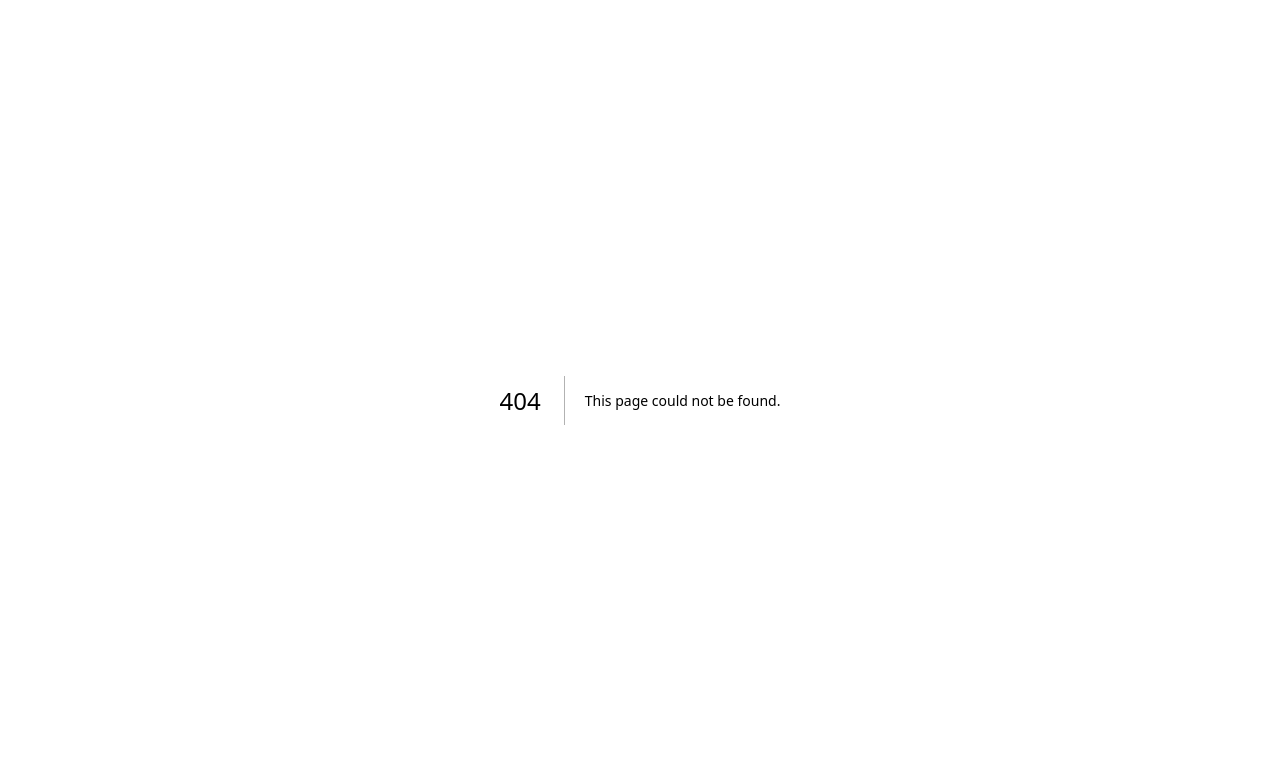
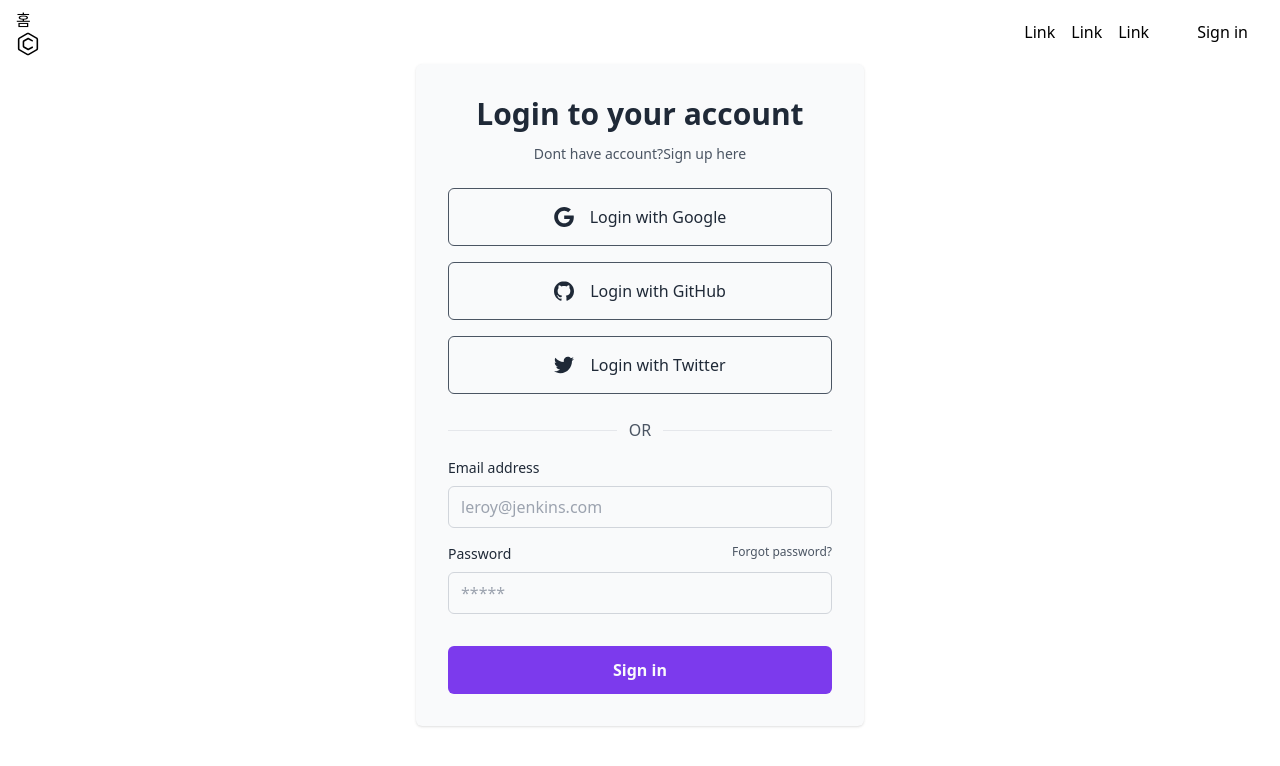
Before and after one commit to ShineTiger/my-kidney, a Next.js app: page /login in a window 1280 px wide. Before the commit this address had no page. Shown: the top 766 px of the page. Built offline with nearby package versions, Linux system fonts and the light colour scheme; no server answers.

Commit message:
:sparkles: 헤더에 구글 로그인 추가

```diff
--- a/components/header.tsx
+++ b/components/header.tsx
@@ -1,8 +1,13 @@
+import { useSession, signIn, signOut } from "next-auth/react";
+
 interface LayoutProps {
   title?: string;
 }
 
 export default function Header({ title }: LayoutProps) {
+  const { data: session, status } = useSession();
+  const loading = status === "loading";
+
   return (
     <header className="container flex items-center justify-between h-16 px-4 mx-auto rounded dark:bg-gray-900">
       <a rel="noopener noreferrer" href="#" aria-label="Homepage">
@@ -29,9 +34,29 @@ export default function Header({ title }: LayoutProps) {
             Link
           </a>
         </div>
-        <button className="px-4 py-2 rounded-md dark:bg-violet-400 dark:text-gray-900">
-          Sign up
-        </button>
+
+        {!session && (
+          <button
+            onClick={(e) => {
+              e.preventDefault();
+              signIn();
+            }}
+            className="px-4 py-2 rounded-md dark:bg-violet-400 dark:text-gray-900"
+          >
+            Sign in
+          </button>
+        )}
+        {session?.user && (
+          <button
+            onClick={(e) => {
+              e.preventDefault();
+              signOut();
+            }}
+            className="px-4 py-2 rounded-md dark:bg-violet-400 dark:text-gray-900"
+          >
+            Sign out
+          </button>
+        )}
       </div>
       <button className="flex items-center justify-center p-2 lg:hidden">
         <svg
--- /dev/null
+++ b/pages/login.tsx
@@ -0,0 +1,122 @@
+import Layout from "@/components/layout";
+import { useSession, signIn, signOut } from "next-auth/react";
+
+export default function login() {
+  const { data: session } = useSession();
+
+  return (
+    <Layout>
+      <div className="w-full max-w-md p-4 rounded-md shadow sm:p-8 bg-gray-50 text-gray-800 my-0 mx-auto">
+        <h2 className="mb-3 text-3xl font-semibold text-center">
+          Login to your account
+        </h2>
+        <p className="text-sm text-center text-gray-600">
+          Dont have account?
+          <a
+            href="#"
+            rel="noopener noreferrer"
+            className="focus:underline hover:underline"
+          >
+            Sign up here
+          </a>
+        </p>
+        <div className="my-6 space-y-4">
+          <button
+            aria-label="Login with Google"
+            type="button"
+            className="flex items-center justify-center w-full p-4 space-x-4 border rounded-md focus:ring-2 focus:ring-offset-1 border-gray-600 focus:ring-violet-600"
+          >
+            <svg
+              xmlns="http://www.w3.org/2000/svg"
+              viewBox="0 0 32 32"
+              className="w-5 h-5 fill-current"
+            >
+              <path d="M16.318 13.714v5.484h9.078c-0.37 2.354-2.745 6.901-9.078 6.901-5.458 0-9.917-4.521-9.917-10.099s4.458-10.099 9.917-10.099c3.109 0 5.193 1.318 6.38 2.464l4.339-4.182c-2.786-2.599-6.396-4.182-10.719-4.182-8.844 0-16 7.151-16 16s7.156 16 16 16c9.234 0 15.365-6.49 15.365-15.635 0-1.052-0.115-1.854-0.255-2.651z"></path>
+            </svg>
+            <p>Login with Google</p>
+          </button>
+          <button
+            aria-label="Login with GitHub"
+            role="button"
+            className="flex items-center justify-center w-full p-4 space-x-4 border rounded-md focus:ring-2 focus:ring-offset-1 border-gray-600 focus:ring-violet-600"
+          >
+            <svg
+              xmlns="http://www.w3.org/2000/svg"
+              viewBox="0 0 32 32"
+              className="w-5 h-5 fill-current"
+            >
+              <path d="M16 0.396c-8.839 0-16 7.167-16 16 0 7.073 4.584 13.068 10.937 15.183 0.803 0.151 1.093-0.344 1.093-0.772 0-0.38-0.009-1.385-0.015-2.719-4.453 0.964-5.391-2.151-5.391-2.151-0.729-1.844-1.781-2.339-1.781-2.339-1.448-0.989 0.115-0.968 0.115-0.968 1.604 0.109 2.448 1.645 2.448 1.645 1.427 2.448 3.744 1.74 4.661 1.328 0.14-1.031 0.557-1.74 1.011-2.135-3.552-0.401-7.287-1.776-7.287-7.907 0-1.751 0.62-3.177 1.645-4.297-0.177-0.401-0.719-2.031 0.141-4.235 0 0 1.339-0.427 4.4 1.641 1.281-0.355 2.641-0.532 4-0.541 1.36 0.009 2.719 0.187 4 0.541 3.043-2.068 4.381-1.641 4.381-1.641 0.859 2.204 0.317 3.833 0.161 4.235 1.015 1.12 1.635 2.547 1.635 4.297 0 6.145-3.74 7.5-7.296 7.891 0.556 0.479 1.077 1.464 1.077 2.959 0 2.14-0.020 3.864-0.020 4.385 0 0.416 0.28 0.916 1.104 0.755 6.4-2.093 10.979-8.093 10.979-15.156 0-8.833-7.161-16-16-16z"></path>
+            </svg>
+            <p>Login with GitHub</p>
+          </button>
+          <button
+            aria-label="Login with Twitter"
+            role="button"
+            className="flex items-center justify-center w-full p-4 space-x-4 border rounded-md focus:ring-2 focus:ring-offset-1 border-gray-600 focus:ring-violet-600"
+          >
+            <svg
+              xmlns="http://www.w3.org/2000/svg"
+              viewBox="0 0 32 32"
+              className="w-5 h-5 fill-current"
+            >
+              <path d="M31.937 6.093c-1.177 0.516-2.437 0.871-3.765 1.032 1.355-0.813 2.391-2.099 2.885-3.631-1.271 0.74-2.677 1.276-4.172 1.579-1.192-1.276-2.896-2.079-4.787-2.079-3.625 0-6.563 2.937-6.563 6.557 0 0.521 0.063 1.021 0.172 1.495-5.453-0.255-10.287-2.875-13.52-6.833-0.568 0.964-0.891 2.084-0.891 3.303 0 2.281 1.161 4.281 2.916 5.457-1.073-0.031-2.083-0.328-2.968-0.817v0.079c0 3.181 2.26 5.833 5.26 6.437-0.547 0.145-1.131 0.229-1.724 0.229-0.421 0-0.823-0.041-1.224-0.115 0.844 2.604 3.26 4.5 6.14 4.557-2.239 1.755-5.077 2.801-8.135 2.801-0.521 0-1.041-0.025-1.563-0.088 2.917 1.86 6.36 2.948 10.079 2.948 12.067 0 18.661-9.995 18.661-18.651 0-0.276 0-0.557-0.021-0.839 1.287-0.917 2.401-2.079 3.281-3.396z"></path>
+            </svg>
+            <p>Login with Twitter</p>
+          </button>
+        </div>
+        <div className="flex items-center w-full my-4">
+          <hr className="w-full text-gray-600" />
+          <p className="px-3 text-gray-600">OR</p>
+          <hr className="w-full text-gray-600" />
+        </div>
+        <form
+          noValidate
+          action=""
+          className="space-y-8 ng-untouched ng-pristine ng-valid"
+        >
+          <div className="space-y-4">
+            <div className="space-y-2">
+              <label htmlFor="email" className="block text-sm">
+                Email address
+              </label>
+              <input
+                type="email"
+                name="email"
+                id="email"
+                placeholder="leroy@jenkins.com"
+                className="w-full px-3 py-2 border rounded-md border-gray-300 bg-gray-50 text-gray-800 focus:border-violet-600"
+              />
+            </div>
+            <div className="space-y-2">
+              <div className="flex justify-between">
+                <label htmlFor="password" className="text-sm">
+                  Password
+                </label>
+                <a
+                  rel="noopener noreferrer"
+                  href="#"
+                  className="text-xs hover:underline text-gray-600"
+                >
+                  Forgot password?
+                </a>
+              </div>
+              <input
+                type="password"
+                name="password"
+                id="password"
+                placeholder="*****"
+                className="w-full px-3 py-2 border rounded-md border-gray-300 bg-gray-50 text-gray-800 focus:border-violet-600"
+              />
+            </div>
+          </div>
+          <button
+            type="button"
+            className="w-full px-8 py-3 font-semibold rounded-md bg-violet-600 text-gray-50"
+          >
+            Sign in
+          </button>
+        </form>
+      </div>
+    </Layout>
+  );
+}
```
